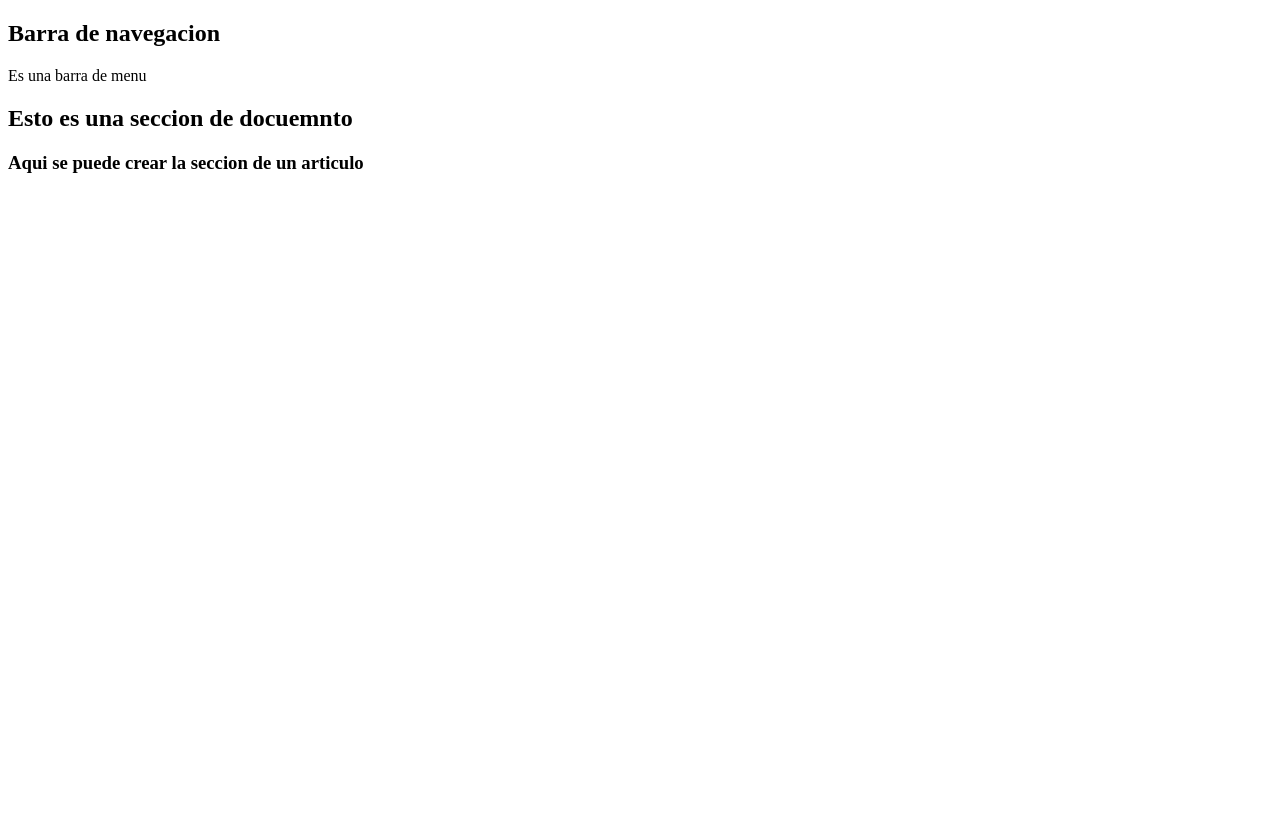
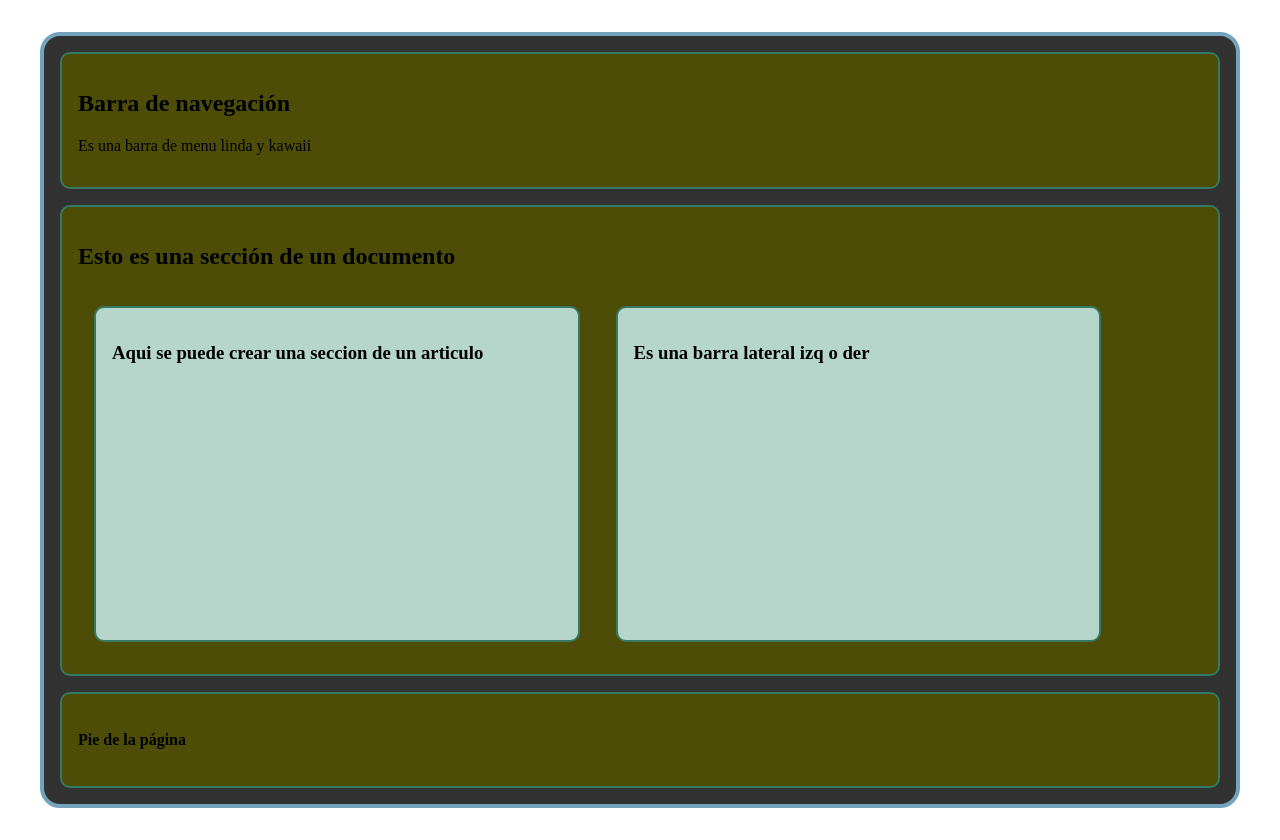
Before and after one commit to PowerPoint88/4IV7-MOCTEZUMA-MARTINEZ-DIEGO, a plain HTML site: page index.html in a window 1280 px wide. Before the commit the page ends 800 px from the top, so only its background shows below. Drawn offline with Linux system fonts and the light colour scheme.

Commit message:
se agrego cositas

```diff
--- a/css/masterstyle.css
+++ b/css/masterstyle.css
@@ -1,13 +1,36 @@
 {
- padding: 0;
- margin:0;
- color: #eee;
- text-align: center;
+    padding: 0;
+    margin:0;
+    color:#29339B;
+    text-align: center;
 }
 
 html, body{
     background-color: white;
 }
+
 .main-container{
-    boder: 4px solid rgb(255, 122, 0);
+    border: 4px solid #74A4BC;
+    border-radius: 20px;
+    margin: 2rem;
+    background-color: rgb(50, 50, 50);
+
 }
+
+nav, section, footer, article, aside{
+    border: 2px solid rgb(55, 122, 100);
+    margin: 1rem;
+    border-radius: 10px;
+    padding: 1rem;
+}
+
+article, aside{
+    width: 40%;
+    display: inline-block;
+    height: 300px;
+    background-color: #B6D6CC;
+}
+
+nav, section, footer{
+    background-color: rgb(77, 77, 7);
+}
--- a/index.html
+++ b/index.html
@@ -4,23 +4,31 @@
     <meta charset="UTF-8">
     <meta http-equiv="X-UA-Compatible" content="IE=edge">
     <meta name="viewport" content="width=device-width, initial-scale=1.0">
-    <title>HTML 5 el futuro</title>
+    <title>HTML 5 El futuro</title>
+    <link rel="stylesheet" href="css/masterstyle.css">
 </head>
 <body>
-    <div class="main-cointainer">
+    <div class="main-container" >
     <nav>
-        <h1>Barra de navegacion</h1>
-        <p>Es una barra de menu</p>
+        <h1>Barra de navegación</h1>
+        <p>Es una barra de menu linda y kawaii</p>
     </nav>
+
     <section>
-        <h2>Esto es una seccion de docuemnto</h2>
+        <h2>Esto es una sección de un documento</h2>
         <article>
-            <h3>Aqui se puede crear la seccion de un articulo</h3>
+            <h3>Aqui se puede crear una seccion de un articulo</h3>
+        </article>
+        <aside>
+            <h3>Es una barra lateral izq o der</h3>
+        </aside>
+    </section>
 
-        </article>
-    </section>
-    <div>
-</body>
+    <footer>
+        <h4>Pie de la página</h4>
+    </footer>
+    </div>
 
 
+</body>
 </html>
```
